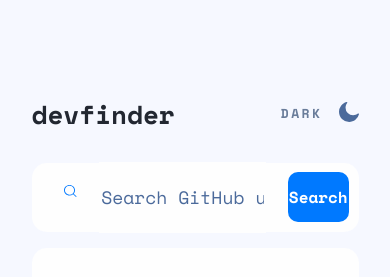
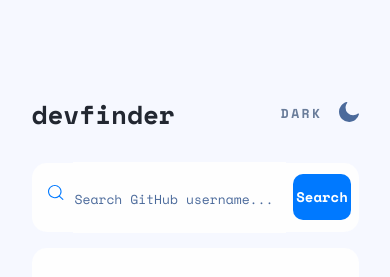
Before and after one commit to PhilosopherDev/github-user-search-app, a plain HTML site: page docs/index.html in a window 390 px wide. Shown: the top 277 px of the page. Drawn offline with nearby package versions, Linux system fonts and the light colour scheme.

Commit message:
mobile styling

```diff
--- a/docs/style.css
+++ b/docs/style.css
@@ -264,6 +264,7 @@
 
     font-family: var(--ff-space-mono);
     font-weight: 700;
+    font-size: 1rem;
     border-radius: 10px;
     width: 106px;
     height: 50px;
@@ -394,7 +395,6 @@
 /* mix */
 
 .header__search {
-    display: flex;
     margin-top: 2.25rem;
 }
 
@@ -459,9 +459,28 @@
 
 @media screen and (max-width: 610px) {
 
-    .header,
+    .header {
+        width: 327px;
+    }
+
     .search {
         width: 327px;
+        padding: 0 7.5px 0 1rem;
+    }
+
+    .search__input::placeholder {
+        font-size: 0.8125rem;
+    }
+
+    .search__btn {
+        font-size: 0.875rem;
+        line-height: 20px;
+        width: 84px;
+        height: 46px;
+    }
+
+    .search__icon__input {
+        margin: 0 7px 0 8.5px;
     }
 
     .card {
```
